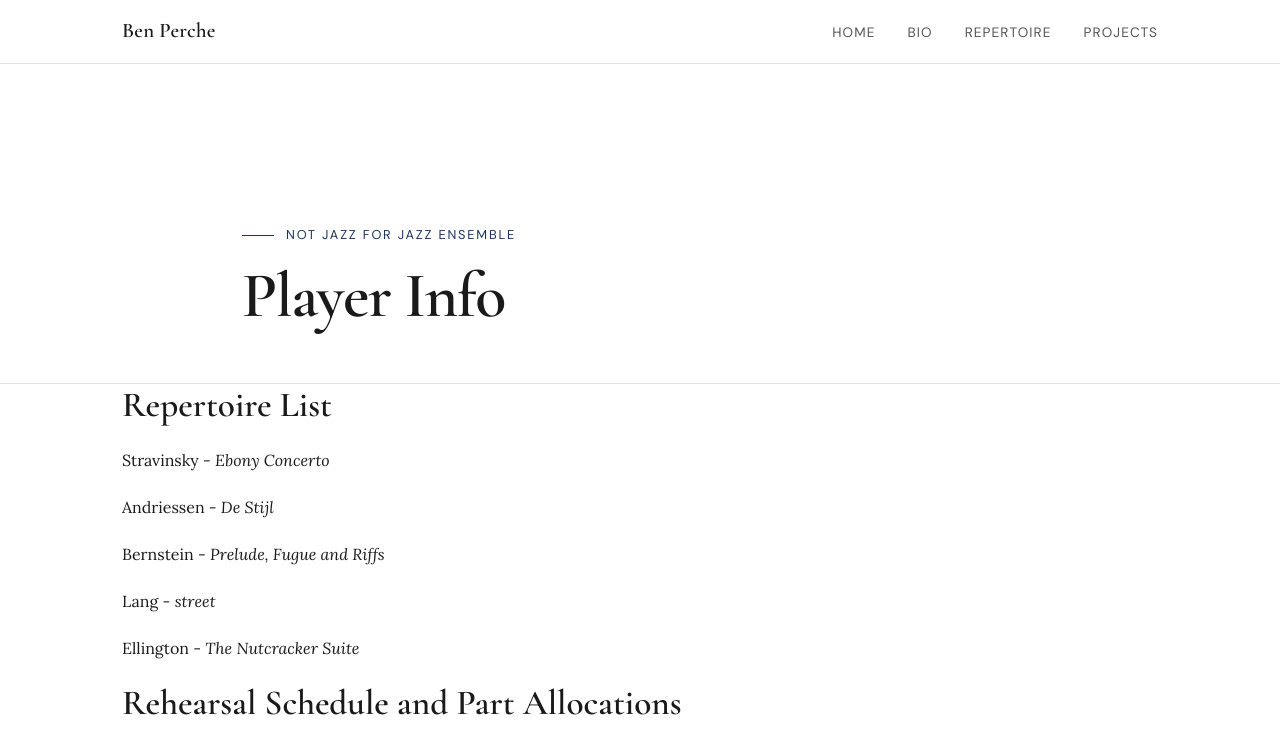
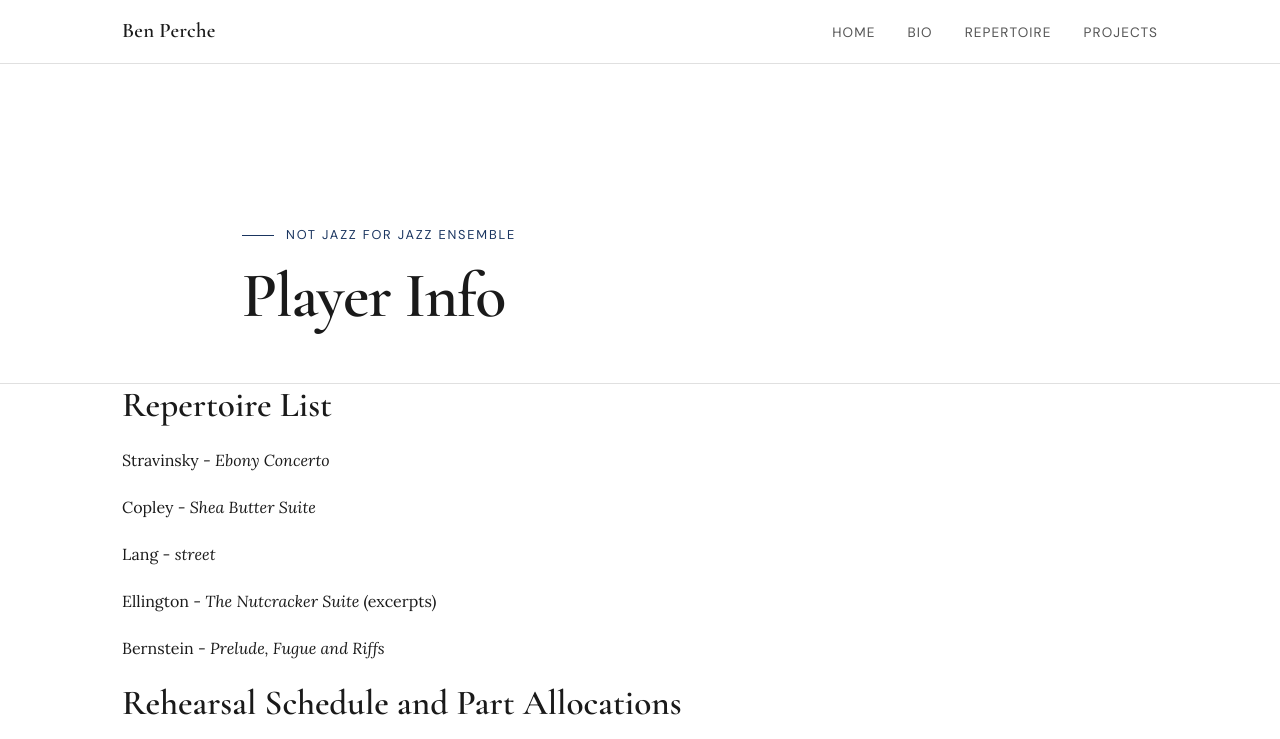
Before and after one commit to benperche/about, a Jekyll site: the page built from courante-notjazz.md, in a window 1280 px wide and 900 px high, cut to the strip 0-739 px from the top of the window. Built offline with Jekyll 4.4.1, drawn with Linux system fonts in a browser that asks for light colours.

Commit message:
Update rep for not jazz

```diff
--- a/courante-notjazz.md
+++ b/courante-notjazz.md
@@ -17,13 +17,13 @@ sitemap: false
 
 Stravinsky - *Ebony Concerto*
 
-Andriessen - *De Stijl*
-
-Bernstein - *Prelude, Fugue and Riffs*
+Copley - *Shea Butter Suite*
 
 Lang - *street*
 
-Ellington - *The Nutcracker Suite*
+Ellington - *The Nutcracker Suite* (excerpts)
+
+Bernstein - *Prelude, Fugue and Riffs*
 
  </div>
   <p>
```
